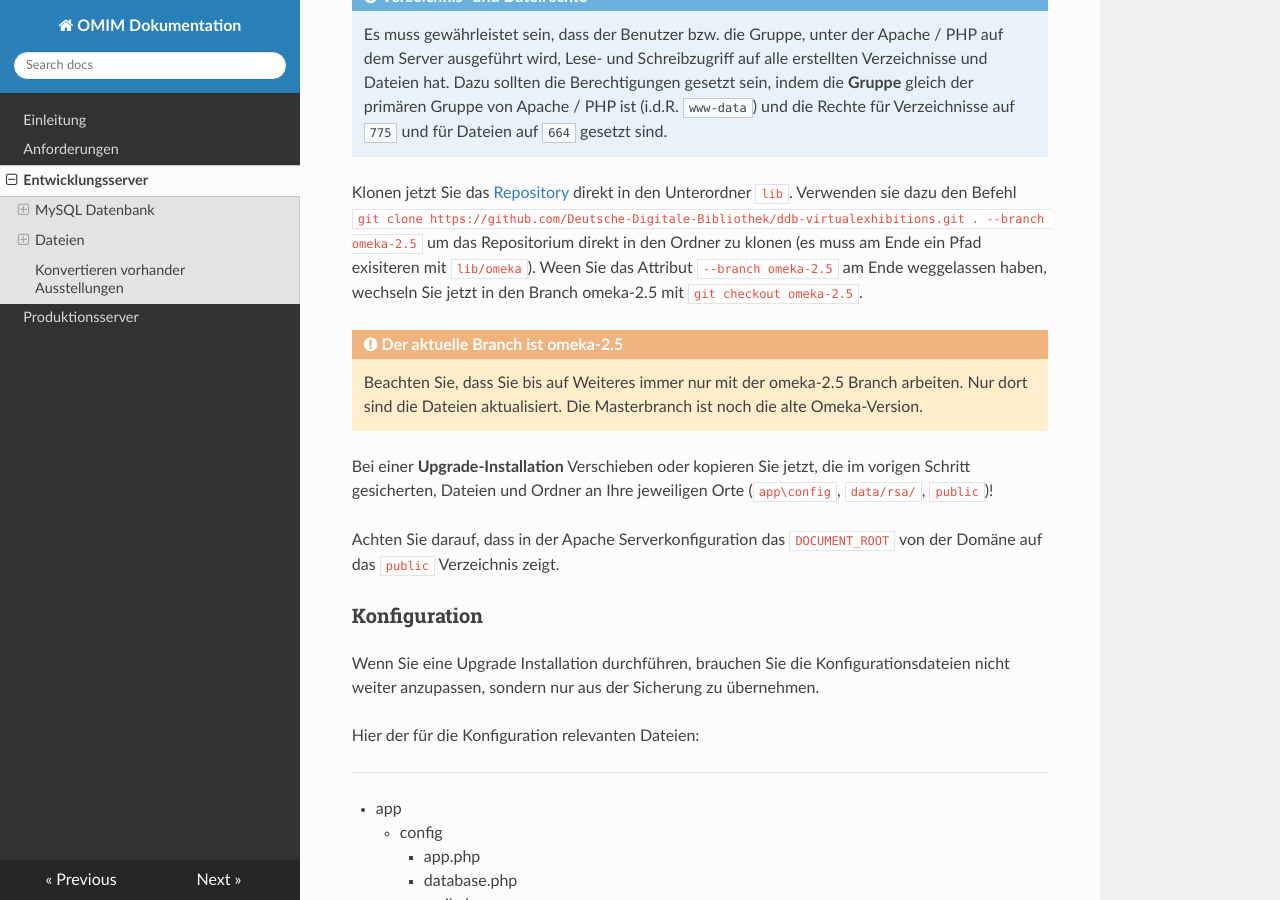
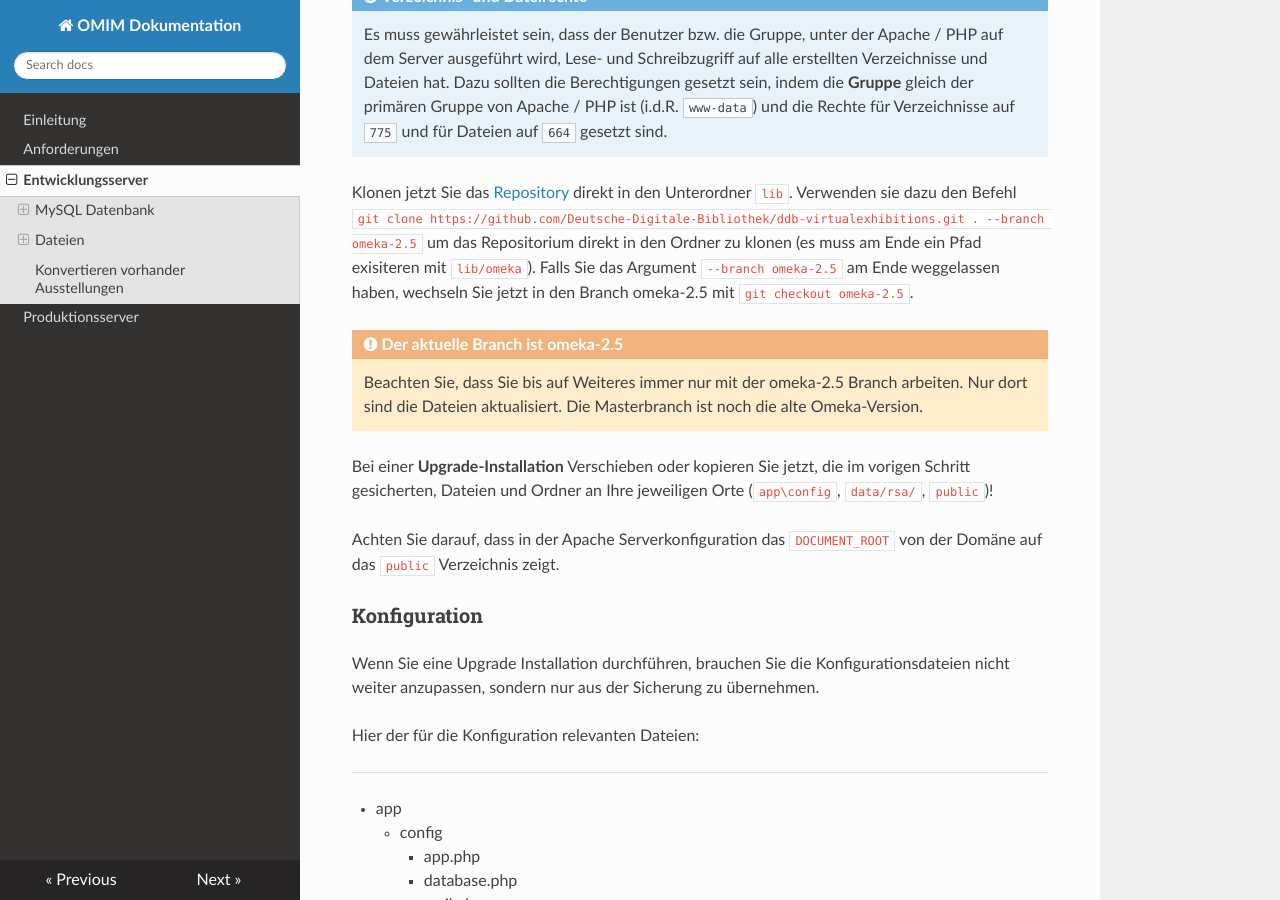
Before and after one commit to Deutsche-Digitale-Bibliothek/ddb-virtualexhibitions-systemdocs, an MkDocs documentation site: the page built from docs/dev-srv.md, in a window 1280 px wide and 900 px high, scrolled down 974 px. Built offline with MkDocs 1.6.1, drawn with Linux system fonts in a browser that asks for light colours; nearby versions of some CDN libraries; old or Windows-style settings are respelled for this version of MkDocs.

Commit message:
Correct spelling.

````diff
--- a/docs/dev-srv.md
+++ b/docs/dev-srv.md
@@ -31,7 +31,7 @@ Klonen Sie zunächst das [Repository](https://github.com/Deutsche-Digitale-Bibli
 Klonen jetzt Sie das [Repository](https://github.com/Deutsche-Digitale-Bibliothek/ddb-virtualexhibitions) direkt in den Unterordner ``lib``.
 Verwenden sie dazu den Befehl ```git clone https://github.com/Deutsche-Digitale-Bibliothek/ddb-virtualexhibitions.git . --branch omeka-2.5```
 um das Repositorium direkt in den Ordner zu klonen (es muss am Ende ein Pfad exisiteren mit ``lib/omeka``).
-Ween Sie das Attribut ```--branch omeka-2.5``` am Ende weggelassen haben, wechseln Sie jetzt in den Branch omeka-2.5 mit ```git checkout omeka-2.5```.
+Falls Sie das Argument ```--branch omeka-2.5``` am Ende weggelassen haben, wechseln Sie jetzt in den Branch omeka-2.5 mit ```git checkout omeka-2.5```.
 
 !!! warning "Der aktuelle Branch ist omeka-2.5"
     Beachten Sie, dass Sie bis auf Weiteres immer nur mit der omeka-2.5 Branch arbeiten. Nur dort sind die Dateien aktualisiert.
````
